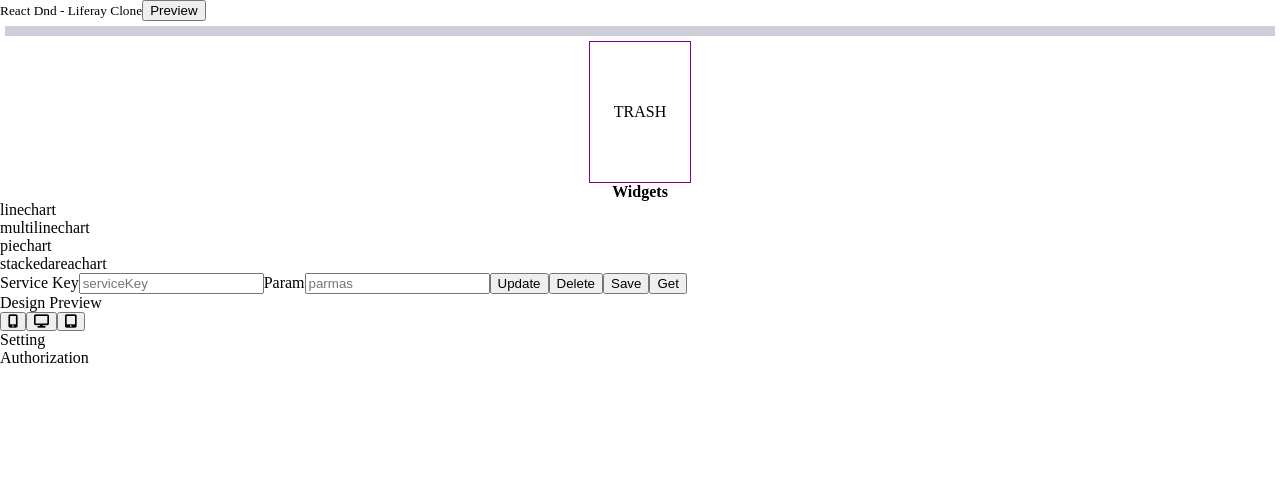
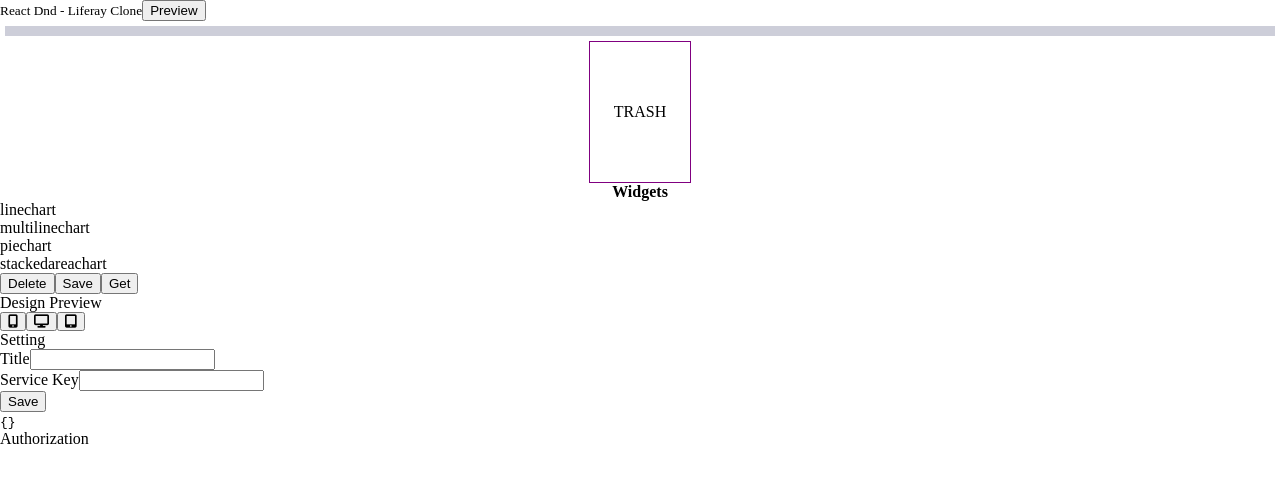
Before and after one commit to zaryabdev/rect-dnd-lifray, a React (Vite) app: page / in a window 1280 px wide. Shown: the top 482 px of the page. Built offline with nearby package versions, Linux system fonts and the light colour scheme.

Commit message:
added: props to component

```diff
--- a/src/example-7/Component.jsx
+++ b/src/example-7/Component.jsx
@@ -9,6 +9,7 @@ const style = {
     backgroundColor: "#F7F7F7",
     cursor: "move",
 };
+
 import LineChart from "./components/LineChart";
 import MultiLineChart from "./components/MultilineChart";
 import StackedAreaChart from "./components/StackedAreaChart";
--- a/src/example-7/Wrapper.jsx
+++ b/src/example-7/Wrapper.jsx
@@ -3,10 +3,6 @@ import AppContext from "./AppContext";
 const style = {};
 
 const Wrapper = ({ component, isSelected, children }) => {
-    console.log(`INSIDE WRAPPER`);
-    console.log(component);
-
-    const context = useContext(AppContext);
     const [showConfig, setShowConfig] = useState(false);
 
     useEffect(() => {
@@ -14,10 +10,6 @@ const Wrapper = ({ component, isSelected, children }) => {
             setShowConfig(true);
         } else {
             setShowConfig(false);
-        }
-        if (context) {
-            const components = context ? context.components : {};
-            console.log({ component, components });
         }
     }, [isSelected]);
 
@@ -32,7 +24,6 @@ const Wrapper = ({ component, isSelected, children }) => {
                         <div className="modal-body">
                             <Settings component={component} />
                         </div>
-                        <div className="modal-footer"></div>
                     </div>
                 </div>
             </div>
@@ -41,7 +32,6 @@ const Wrapper = ({ component, isSelected, children }) => {
                     <div className="modal-content">
                         <div className="modal-header">Authorization</div>
                         <div className="modal-body"></div>
-                        <div className="modal-footer"></div>
                     </div>
                 </div>
             </div>
@@ -49,10 +39,73 @@ const Wrapper = ({ component, isSelected, children }) => {
     );
 };
 
-function Settings({ component }) {
+function Settings() {
+    const context = useContext(AppContext);
+    const [currentComponent, setCurrentComponent] = useState({});
+    const [propsToSend, setPropsToSend] = useState({});
+    const [inputField, setInputField] = useState({
+        title: "",
+        serviceKey: "",
+    });
+    useEffect(() => {
+        if (context) {
+            setCurrentComponent(context.selectedComponent);
+        }
+    }, [context]);
+
+    const handleUpdateComponentData = () => {
+        let _components = { ...context.components };
+        _components[currentComponent.component_id].data = inputField;
+        context.setComponents(_components);
+    };
+
+    const handleInputField = (event) => {
+        let name = event.target.name;
+        let value = event.target.value;
+
+        setInputField((prev) => ({
+            ...prev,
+            [name]: value,
+        }));
+    };
+
     return (
-        <div>
-            <code>{JSON.stringify(component)}</code>
+        <div className="container-fluid">
+            <div className="row">
+                <div className="col-sm-6">
+                    <div className="mb-3">
+                        <label className="form-label">Title</label>
+                        <input
+                            type="text"
+                            className="form-control"
+                            name="title"
+                            onChange={(e) => handleInputField(e)}
+                            value={inputField.title}
+                        />
+                    </div>
+                </div>
+                <div className="col-sm-6">
+                    <div className="mb-3">
+                        <label className="form-label">Service Key</label>
+                        <input
+                            type="text"
+                            className="form-control"
+                            name="serviceKey"
+                            onChange={(e) => handleInputField(e)}
+                            value={inputField.serviceKey}
+                        />
+                    </div>
+                </div>
+            </div>
+            <div className="d-flex justify-content-end align-items-center">
+                <button
+                    className="btn btn-sm btn-primary align-self-center"
+                    onClick={() => handleUpdateComponentData()}
+                >
+                    Save
+                </button>
+            </div>
+            <code>{JSON.stringify(currentComponent)}</code>
         </div>
     );
 }
--- a/src/example-7/components/LineChart.jsx
+++ b/src/example-7/components/LineChart.jsx
@@ -1,4 +1,4 @@
-import React from "react";
+import React, { useEffect, useState } from "react";
 import {
     LineChart as _LineChart,
     Line,
@@ -9,7 +9,7 @@ import {
     Legend,
 } from "recharts";
 
-const data = [
+const data1 = [
     {
         name: "Page A",
         uv: 4000,
@@ -28,6 +28,9 @@ const data = [
         pv: 9800,
         amt: 2290,
     },
+];
+
+const data2 = [
     {
         name: "Page D",
         uv: 2780,
@@ -54,12 +57,29 @@ const data = [
     },
 ];
 
-const LineChart = () => {
+const LineChart = (props) => {
+    const [obj, setObj] = useState({});
+    const [chartData, setChartData] = useState([]);
+    useEffect(() => {
+        if (props && props.component && props.component.data) {
+            setObj(props.component.data);
+
+            if (props.component.data.serviceKey === "one") {
+                setChartData(data1);
+            }
+
+            if (props.component.data.serviceKey === "two") {
+                setChartData(data2);
+            }
+        }
+    }, [props]);
+
     return (
+        <React.Fragment>
             <_LineChart
                 width={300}
                 height={300}
-            data={data}
+                data={chartData}
                 margin={{
                     top: 5,
                     right: 5,
@@ -80,6 +100,10 @@ const LineChart = () => {
                 />
                 <Line type="monotone" dataKey="uv" stroke="#82ca9d" />
             </_LineChart>
+            Title : {obj.title ? obj.title : ""}
+            <br />
+            <code>{JSON.stringify(obj)}</code>
+        </React.Fragment>
     );
 };
 
--- a/src/example-7/example.jsx
+++ b/src/example-7/example.jsx
@@ -31,19 +31,16 @@ const Container = () => {
     const [components, setComponents] = useState(initialComponents);
 
     const [selectedComponent, setSelectedComponent] = useState({});
-    const [inputField, setInputField] = useState({
-        serviceKey: "",
-        parmas: "",
-    });
-    useEffect(() => {
-        console.log({ layout });
-        console.log({ components });
-    }, [layout, components]);
+
+    // useEffect(() => {
+    //     console.log({ layout });
+    //     console.log({ components });
+    // }, [layout, components]);
 
     const handleDrop = useCallback(
         (dropZone, item) => {
-            console.log(`ITEM DROPPED`);
-            console.log({ item });
+            // console.log(`ITEM DROPPED`);
+            // console.log({ item });
             const splitDropZonePath = dropZone.path.split("-");
             const pathToDropZone = splitDropZonePath.slice(0, -1).join("-");
 
@@ -87,7 +84,7 @@ const Container = () => {
                     newLayoutItem
                 );
 
-                console.log({ updatedLayout });
+                // console.log({ updatedLayout });
 
                 setLayout(updatedLayout);
             }
@@ -106,7 +103,7 @@ const Container = () => {
                         splitDropZonePath,
                         splitItemPath
                     );
-                    console.log({ updatedLayput });
+                    // console.log({ updatedLayput });
 
                     setLayout(updatedLayput);
                     return;
@@ -120,7 +117,7 @@ const Container = () => {
                         newLayoutItem
                     );
 
-                    console.log({ updatedLayout });
+                    // console.log({ updatedLayout });
 
                     setLayout(updatedLayout);
                     return;
@@ -135,7 +132,7 @@ const Container = () => {
                 newLayoutItem
             );
 
-            console.log({ updatedLayout });
+            // console.log({ updatedLayout });
 
             setLayout(updatedLayout);
         },
@@ -155,12 +152,6 @@ const Container = () => {
         },
         [layout]
     );
-
-    const handleUpdateComponentData = () => {
-        let _components = { ...components };
-        _components[selectedComponent.component_id].data = inputField;
-        setComponents(_components);
-    };
 
     const handleLayoutSave = () => {
         localStorage.removeItem("layout");
@@ -183,7 +174,7 @@ const Container = () => {
 
     const handleRemoveFromLayput = useCallback(
         (item) => {
-            console.log(item);
+            // console.log(item);
 
             const splitItemPath = item.path.split("-");
             console.log({ layout });
@@ -191,21 +182,11 @@ const Container = () => {
                 layout,
                 splitItemPath
             );
-            console.log({ removedItemLayout });
+            // console.log({ removedItemLayout });
             setLayout(removedItemLayout);
         },
         [layout]
     );
-
-    const handleInputField = (event) => {
-        let name = event.target.name;
-        let value = event.target.value;
-
-        setInputField((prev) => ({
-            ...prev,
-            [name]: value,
-        }));
-    };
 
     const handleSelectComponent = (component) => {
         setSelectedComponent(component);
@@ -292,31 +273,7 @@ const Container = () => {
                                     );
                                 }
                             )}
-                            <label for="floatingInputValue">Service Key</label>
-                            <input
-                                type="text"
-                                className="form-control "
-                                name="serviceKey"
-                                placeholder="serviceKey"
-                                onChange={(e) => handleInputField(e)}
-                                value={inputField.serviceKey}
-                            />
-                            <label for="floatingPassword">Param</label>
-                            <input
-                                type="text"
-                                name="parmas"
-                                className="form-control "
-                                placeholder="parmas"
-                                onChange={(e) => handleInputField(e)}
-                                value={inputField.parmas}
-                            />
 
-                            <button
-                                className="btn btn-sm btn-dark m-2"
-                                onClick={() => handleUpdateComponentData()}
-                            >
-                                Update
-                            </button>
                             <button
                                 className="btn btn-sm btn-dark m-2"
                                 onClick={() =>
@@ -358,18 +315,18 @@ const Container = () => {
                             <div className="d-flex vw-100 flex-row justify-content-between align-items-center">
                                 <div className="ps-2">Design Preview</div>
                                 <div className="align-self-center pe-2">
-                                    <div class="align-self-center btn-group btn-group-sm">
+                                    <div className="align-self-center btn-group btn-group-sm">
                                         <button
                                             type="button"
-                                            class="btn btn-outline-dark fa-solid fa-mobile-screen-button"
+                                            className="btn btn-outline-dark fa-solid fa-mobile-screen-button"
                                         ></button>
                                         <button
                                             type="button"
-                                            class="btn btn-outline-dark fa-solid fa-display"
+                                            className="btn btn-outline-dark fa-solid fa-display"
                                         ></button>
                                         <button
                                             type="button"
-                                            class="btn btn-outline-dark fa-solid fa-tablet-screen-button"
+                                            className="btn btn-outline-dark fa-solid fa-tablet-screen-button"
                                         ></button>
                                     </div>
                                 </div>
```
Lines whose indentation alone changed are shown as unchanged.
